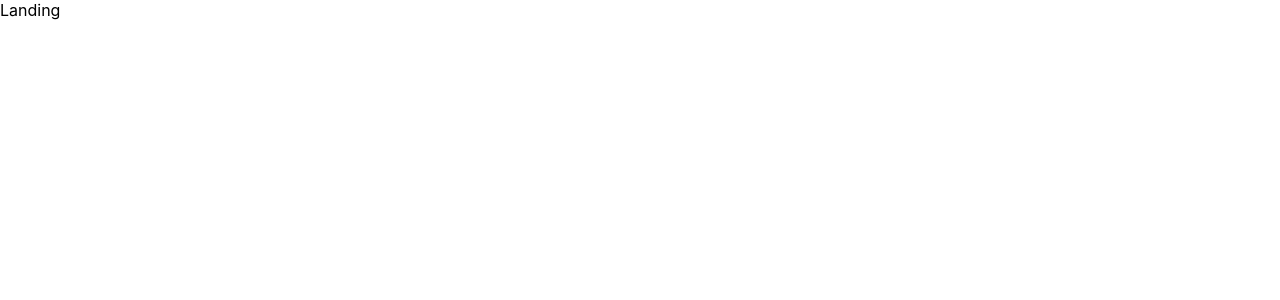
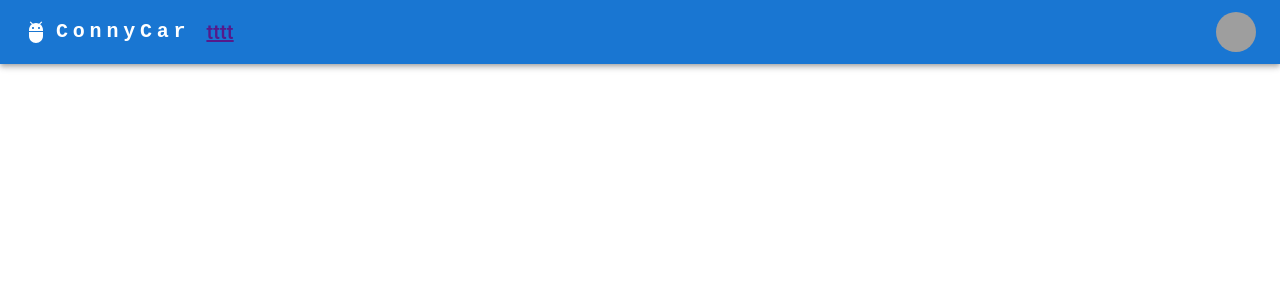
Before and after one commit to tuanle273/FinalProject, a React (Create React App) app in the folder client/: page / in a window 1280 px wide. Shown: the top 300 px of the page. Built offline with nearby package versions, Linux system fonts and the light colour scheme; grey boxes are pictures that could not be loaded.

Commit message:
Fix Link Route of Login - Register

```diff
--- a/client/src/App.js
+++ b/client/src/App.js
@@ -1,10 +1,12 @@
-import { BrowserRouter, Route, Switch } from "react-router-dom";
+import React from "react";
+import { BrowserRouter as Router, Route, Switch } from "react-router-dom";
 import "./App.css";
 import Landing from "./components/layout/Landing";
+import NotFound from "./components/pages/NotFound";
 import Auth from "./views/Auth";
 function App() {
   return (
-    <BrowserRouter>
+    <Router>
       <Switch>
         <Route exact path="/" component={Landing}></Route>
         <Route
@@ -17,8 +19,11 @@ function App() {
           path="/register"
           render={(props) => <Auth {...props} authRoute="register" />}
         ></Route>
+        <Route path="*">
+          <NotFound />
+        </Route>
       </Switch>
-    </BrowserRouter>
+    </Router>
   );
 }
 
--- a/client/src/components/auth/LoginForm.js
+++ b/client/src/components/auth/LoginForm.js
@@ -23,7 +23,7 @@ function Copyright(props) {
     >
       {"Copyright © "}
       <Link color="inherit" href="https://mui.com/">
-        Your Website
+        ConnyCar
       </Link>{" "}
       {new Date().getFullYear()}
       {"."}
--- a/client/src/components/auth/RegisterForm.js
+++ b/client/src/components/auth/RegisterForm.js
@@ -7,11 +7,11 @@ import Container from "@mui/material/Container";
 import CssBaseline from "@mui/material/CssBaseline";
 import FormControlLabel from "@mui/material/FormControlLabel";
 import Grid from "@mui/material/Grid";
-import Link from "@mui/material/Link";
 import { createTheme, ThemeProvider } from "@mui/material/styles";
 import TextField from "@mui/material/TextField";
 import Typography from "@mui/material/Typography";
 import * as React from "react";
+import { Link } from "react-router-dom";
 
 function Copyright(props) {
   return (
@@ -23,7 +23,7 @@ function Copyright(props) {
     >
       {"Copyright © "}
       <Link color="inherit" href="https://mui.com/">
-        Your Website
+        ConnyCar
       </Link>{" "}
       {new Date().getFullYear()}
       {"."}
@@ -129,8 +129,8 @@ export default function RegisterForm() {
             </Button>
             <Grid container justifyContent="flex-end">
               <Grid item>
-                <Link href="#" variant="body2">
-                  Already have an account? Sign in
+                <Link to={"/login"} variant="body2">
+                  {"Have account? Sign In"}
                 </Link>
               </Grid>
             </Grid>
--- a/client/src/components/layout/Landing.js
+++ b/client/src/components/layout/Landing.js
@@ -1,5 +1,42 @@
-const Landing = () => {
-  return <div>Landing</div>;
-};
+import AdbIcon from "@mui/icons-material/Adb";
+import { Avatar } from "@mui/material";
+import AppBar from "@mui/material/AppBar";
+import Box from "@mui/material/Box";
+import Toolbar from "@mui/material/Toolbar";
+import Typography from "@mui/material/Typography";
+import * as React from "react";
+import { Link } from "react-router-dom";
 
-export default Landing;
+export default function Landing() {
+  return (
+    <Box sx={{ flexGrow: 1 }}>
+      <AppBar position="static">
+        <Toolbar>
+          <AdbIcon sx={{ display: { xs: "none", md: "flex" }, mr: 1 }} />
+          <Typography
+            variant="h6"
+            noWrap
+            component="a"
+            href="/"
+            sx={{
+              mr: 2,
+              display: { xs: "none", md: "flex" },
+              fontFamily: "monospace",
+              fontWeight: 700,
+              letterSpacing: ".3rem",
+              color: "inherit",
+              textDecoration: "none",
+            }}
+          >
+            ConnyCar
+          </Typography>
+
+          <Typography variant="h6" component="div" sx={{ flexGrow: 1 }}>
+            <Link>tttt</Link>
+          </Typography>
+          <Avatar alt="Travis Howard" src="/static/images/avatar/2.jpg" />
+        </Toolbar>
+      </AppBar>
+    </Box>
+  );
+}
--- /dev/null
+++ b/client/src/components/pages/NotFound.js
@@ -0,0 +1,37 @@
+import { Box, Button, Container, Typography } from "@mui/material";
+import Grid from "@mui/material/Grid";
+import React from "react";
+
+export default function NotFound() {
+  return (
+    <Box
+      sx={{
+        display: "flex",
+        justifyContent: "center",
+        alignItems: "center",
+        minHeight: "100vh",
+      }}
+    >
+      <Container maxWidth="md">
+        <Grid container spacing={2}>
+          <Grid xs={6}>
+            <Typography variant="h1">404</Typography>
+            <Typography variant="h6">
+              The page you’re looking for doesn’t exist.
+            </Typography>
+            <Button variant="contained">Back Home</Button>
+          </Grid>
+          <Grid xs={6}>
+            <img
+              src="https://img.freepik.com/free-vector/404-error-lost-space-concept-illustration_114360-7971.jpg?w=740&t=st=1672489753~exp=1672490353~hmac=2510cdcb902fbce0273a583badebc6c297574cfb70e7dcbdc80bf874b1bf3b2e"
+              alt=""
+              alignItems="center"
+              width={500}
+              height={500}
+            />
+          </Grid>
+        </Grid>
+      </Container>
+    </Box>
+  );
+}
--- a/client/src/index.js
+++ b/client/src/index.js
@@ -1,15 +1,11 @@
-import React from 'react';
-import ReactDOM from 'react-dom/client';
-import './index.css';
-import App from './App';
-import reportWebVitals from './reportWebVitals';
+import React from "react";
+import ReactDOM from "react-dom/client";
+import App from "./App";
+import "./index.css";
+import reportWebVitals from "./reportWebVitals";
 
-const root = ReactDOM.createRoot(document.getElementById('root'));
-root.render(
-  <React.StrictMode>
-    <App />
-  </React.StrictMode>
-);
+const root = ReactDOM.createRoot(document.getElementById("root"));
+root.render(<App />);
 
 // If you want to start measuring performance in your app, pass a function
 // to log results (for example: reportWebVitals(console.log))
```
